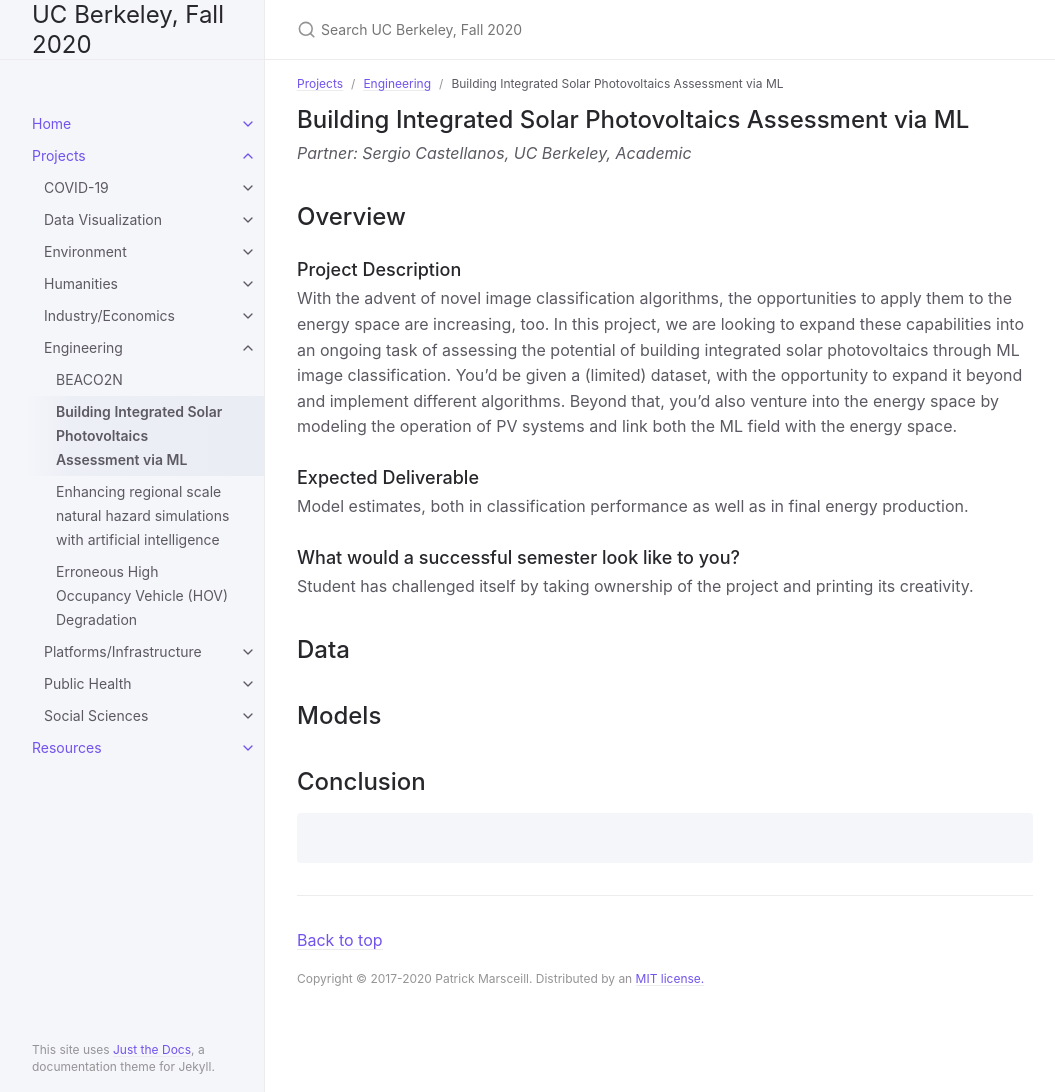
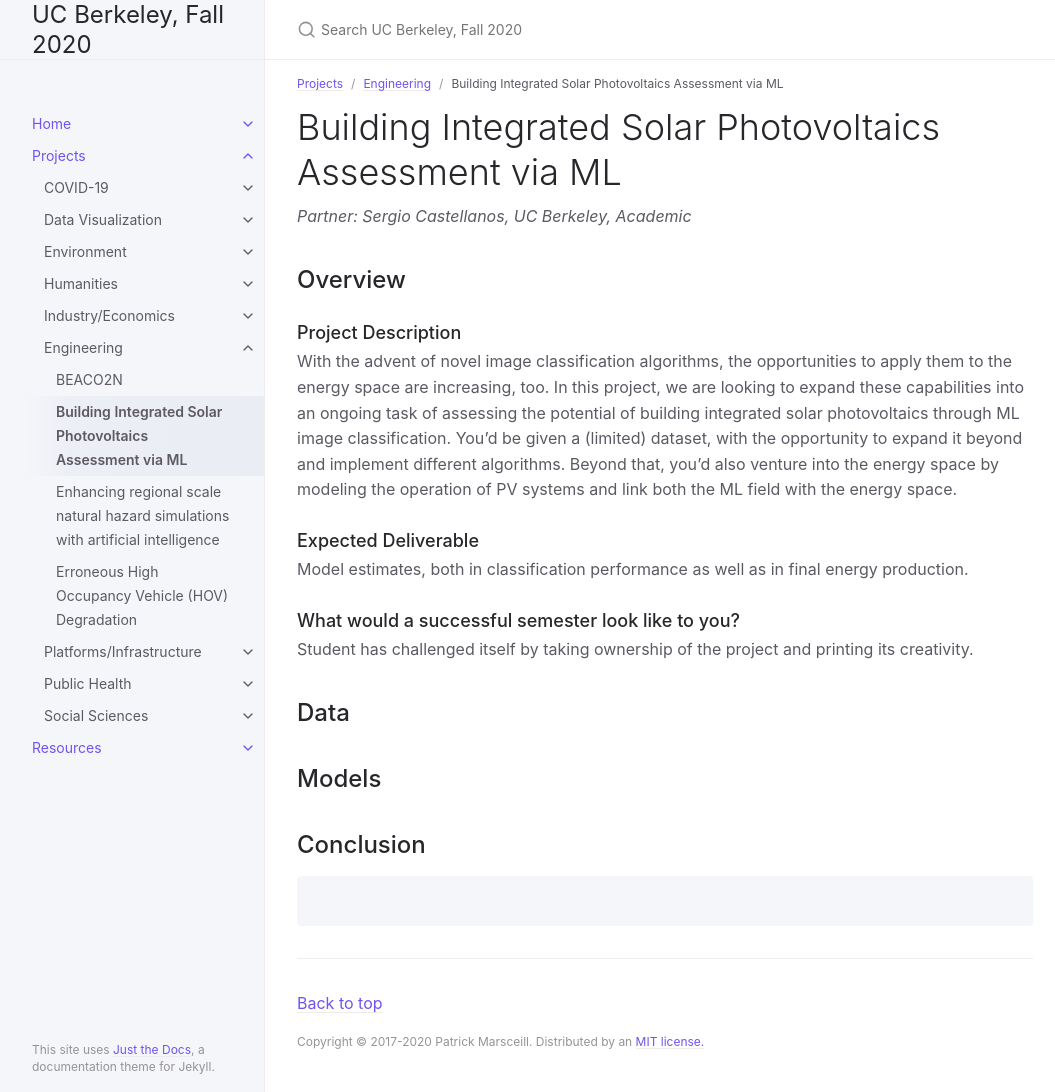
Before and after one commit to DS-Discovery/ds-discovery.github.io, a Jekyll site: the page built from Projects/Engineering/Building Integrated Solar Photovoltaics Assessment via ML.md, in a window 1280 px wide and 1092 px high. Shown: the whole window, without its empty margins (107-1162 px from the left). Built offline with Jekyll 4.4.1, drawn with Linux system fonts in a browser that asks for light colours.

```diff
--- a/Projects/Engineering/Building Integrated Solar Photovoltaics Assessment via ML.md
+++ b/Projects/Engineering/Building Integrated Solar Photovoltaics Assessment via ML.md
@@ -6,7 +6,7 @@ grand_parent: Projects
 nav_order: 1
 ---
 
-## Building Integrated Solar Photovoltaics Assessment via ML
+# Building Integrated Solar Photovoltaics Assessment via ML
 *Partner: Sergio Castellanos, UC Berkeley, Academic*
 
 ## Overview
```
